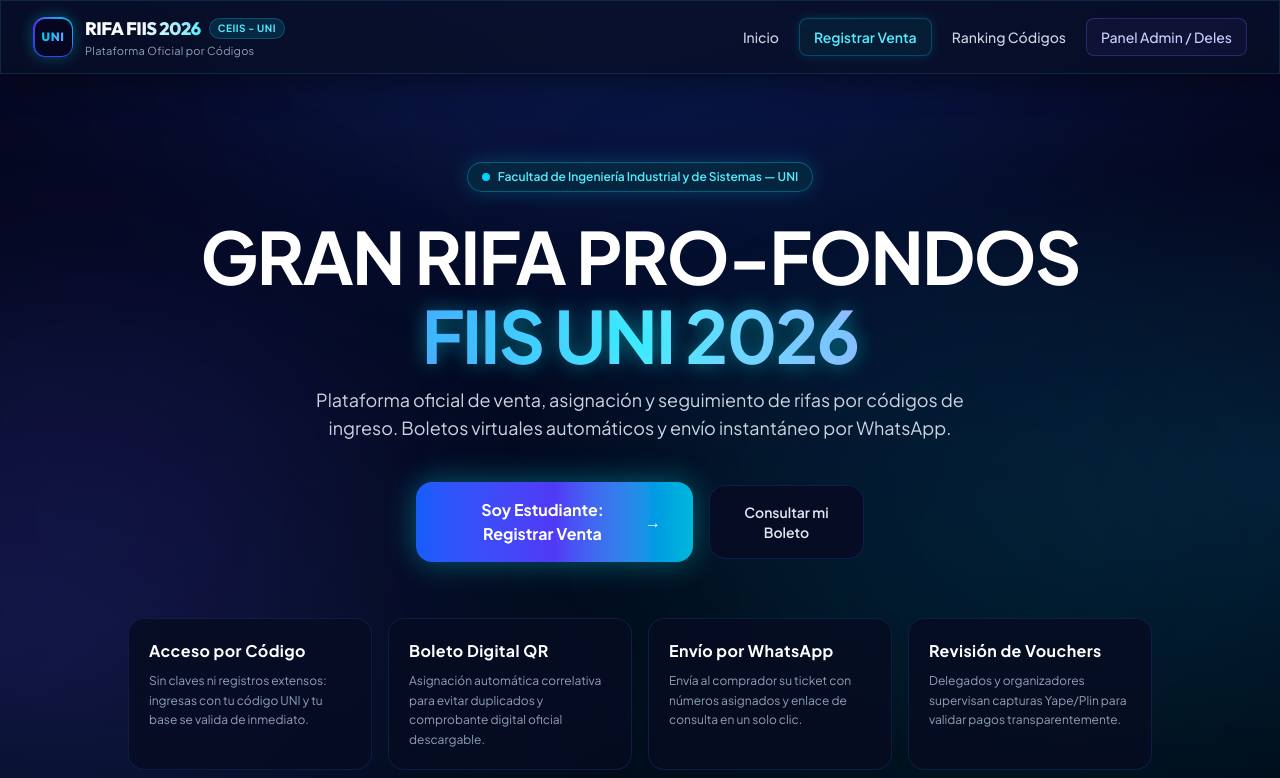
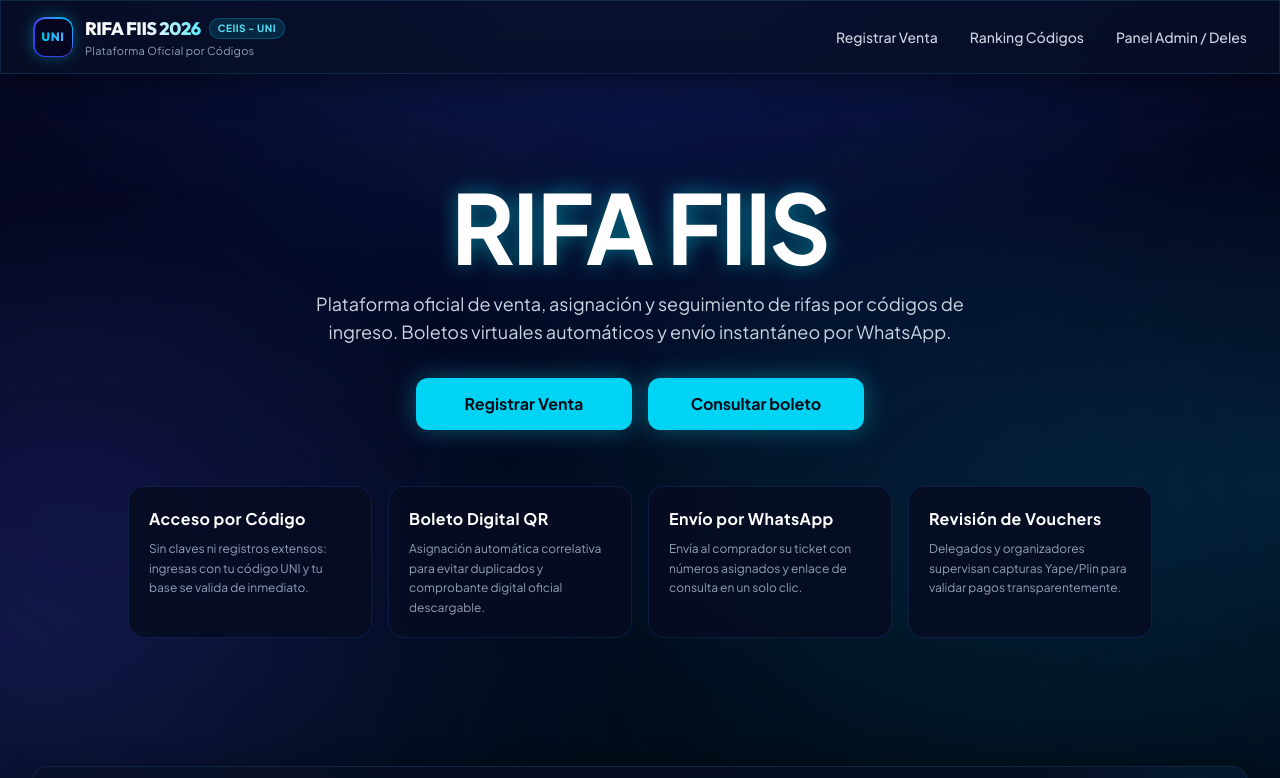
Before and after one commit to Leishcod/SistemaRifas, an Astro site: page / in a window 1280 px wide. Shown: the top 778 px of the page. Built offline with nearby package versions, Linux system fonts and the light colour scheme; Astro itself is replaced by a stand-in of ours.

Commit message:
style: simplify header title to RIFA FIIS, update navbar links and set matching cyan CTA buttons

```diff
--- a/src/layouts/Layout.astro
+++ b/src/layouts/Layout.astro
@@ -64,28 +64,25 @@ const {
           </div>
         </a>
 
-        <!-- Desktop Navigation -->
-        <nav class="hidden md:flex items-center gap-1 sm:gap-2">
-          <a href="/" class="px-3 py-2 text-sm font-medium text-slate-300 hover:text-white hover:bg-white/5 rounded-lg transition-colors">
-            Inicio
-          </a>
-          <a href="/vender" class="px-3.5 py-2 text-sm font-semibold text-cyan-300 bg-cyan-950/40 border border-cyan-500/30 hover:border-cyan-400 hover:bg-cyan-900/40 rounded-lg shadow-[0_0_12px_rgba(0,240,255,0.15)] transition-all">
+        <!-- Desktop Navigation: Sin botón Inicio, botones iguales sin recuadros -->
+        <nav class="hidden md:flex items-center gap-6 sm:gap-8">
+          <a href="/vender" class="text-sm font-medium text-slate-300 hover:text-cyan-300 transition-colors">
             Registrar Venta
           </a>
-          <a href="/#ranking" class="px-3 py-2 text-sm font-medium text-slate-300 hover:text-white hover:bg-white/5 rounded-lg transition-colors">
+          <a href="/#ranking" class="text-sm font-medium text-slate-300 hover:text-cyan-300 transition-colors">
             Ranking Códigos
           </a>
-          <a href="/admin" class="px-3.5 py-2 text-sm font-medium text-indigo-200 bg-indigo-950/40 border border-indigo-500/30 hover:border-indigo-400 hover:bg-indigo-900/40 rounded-lg transition-all flex items-center gap-1.5">
+          <a href="/admin" class="text-sm font-medium text-slate-300 hover:text-cyan-300 transition-colors">
             Panel Admin / Deles
           </a>
         </nav>
 
-        <!-- Mobile Quick CTA -->
-        <div class="md:hidden flex items-center gap-2">
-          <a href="/vender" class="px-3 py-1.5 text-xs font-semibold text-cyan-300 bg-cyan-950/60 border border-cyan-500/40 rounded-lg">
-            Vender
+        <!-- Mobile Quick Navigation -->
+        <div class="md:hidden flex items-center gap-4 text-xs font-medium text-slate-300">
+          <a href="/vender" class="hover:text-cyan-300 transition-colors">
+            Registrar Venta
           </a>
-          <a href="/admin" class="px-2.5 py-1.5 text-xs font-medium text-slate-300 bg-white/5 border border-white/10 rounded-lg">
+          <a href="/admin" class="hover:text-cyan-300 transition-colors">
             Admin
           </a>
         </div>
--- a/src/pages/index.astro
+++ b/src/pages/index.astro
@@ -7,20 +7,11 @@ import { PROMO_CODES, TARGET_PER_PROMO } from '../data/students';
 <Layout title="Gran Rifa FIIS 2026 — CEIIS UNI">
   <div class="space-y-16">
     <!-- Hero Section -->
-    <section class="relative pt-6 pb-12 sm:pt-10 sm:pb-16 text-center space-y-6">
-      <!-- Glow Badge -->
-      <div class="inline-flex items-center gap-2 px-3.5 py-1.5 rounded-full bg-cyan-950/60 border border-cyan-500/40 text-cyan-300 text-xs font-semibold shadow-[0_0_20px_rgba(0,240,255,0.2)]">
-        <span class="w-2 h-2 rounded-full bg-cyan-400 animate-pulse"></span>
-        Facultad de Ingeniería Industrial y de Sistemas — UNI
-      </div>
-
-      <!-- Main Headline -->
-      <div class="space-y-3 max-w-4xl mx-auto">
-        <h1 class="font-heading font-black text-4xl sm:text-6xl md:text-7xl tracking-tight leading-[1.1] text-white">
-          GRAN RIFA PRO-FONDOS <br />
-          <span class="bg-gradient-to-r from-blue-400 via-cyan-300 to-indigo-300 bg-clip-text text-transparent glow-text-cyan">
-            FIIS UNI 2026
-          </span>
+    <section class="relative pt-8 pb-12 sm:pt-14 sm:pb-16 text-center space-y-6">
+      <!-- Main Headline: Solo un título llamado RIFA FIIS -->
+      <div class="space-y-4 max-w-4xl mx-auto">
+        <h1 class="font-heading font-black text-6xl sm:text-7xl md:text-8xl tracking-tight text-white glow-text-cyan">
+          RIFA FIIS
         </h1>
         <p class="text-base sm:text-lg text-slate-300 max-w-2xl mx-auto font-normal">
           Plataforma oficial de venta, asignación y seguimiento de rifas por códigos de ingreso.
@@ -28,21 +19,20 @@ import { PROMO_CODES, TARGET_PER_PROMO } from '../data/students';
         </p>
       </div>
 
-      <!-- Hero Call To Action Buttons -->
-      <div class="flex flex-col sm:flex-row items-center justify-center gap-4 pt-4 max-w-md mx-auto">
+      <!-- Hero Call To Action Buttons: Dos botones de igual tamaño y color celeste sólido sin degradado -->
+      <div class="flex flex-col sm:flex-row items-center justify-center gap-4 pt-2 max-w-md mx-auto">
         <a
           href="/vender"
-          class="w-full sm:w-auto px-8 py-4 rounded-2xl bg-gradient-to-r from-blue-600 via-indigo-600 to-cyan-500 hover:from-blue-500 hover:to-cyan-400 text-white font-heading font-extrabold text-base shadow-[0_0_30px_rgba(0,240,255,0.35)] transition-all active:scale-[0.98] flex items-center justify-center gap-2 group"
+          class="w-full sm:w-56 py-3.5 px-6 rounded-xl bg-cyan-400 hover:bg-cyan-300 text-[#000c18] font-heading font-extrabold text-base text-center shadow-[0_0_25px_rgba(34,211,238,0.35)] transition-all active:scale-[0.98] flex items-center justify-center"
         >
-          <span>Soy Estudiante: Registrar Venta</span>
-          <span class="group-hover:translate-x-1 transition-transform">→</span>
+          Registrar Venta
         </a>
 
         <a
           href="/consultar"
-          class="w-full sm:w-auto px-6 py-4 rounded-2xl bg-[#060c24]/90 hover:bg-[#091538] text-slate-200 font-semibold text-sm border border-blue-900/40 hover:border-blue-500/60 hover:shadow-[0_0_20px_rgba(59,130,246,0.2)] transition-all flex items-center justify-center"
+          class="w-full sm:w-56 py-3.5 px-6 rounded-xl bg-cyan-400 hover:bg-cyan-300 text-[#000c18] font-heading font-extrabold text-base text-center shadow-[0_0_25px_rgba(34,211,238,0.35)] transition-all active:scale-[0.98] flex items-center justify-center"
         >
-          <span>Consultar mi Boleto</span>
+          Consultar boleto
         </a>
       </div>
 
```
